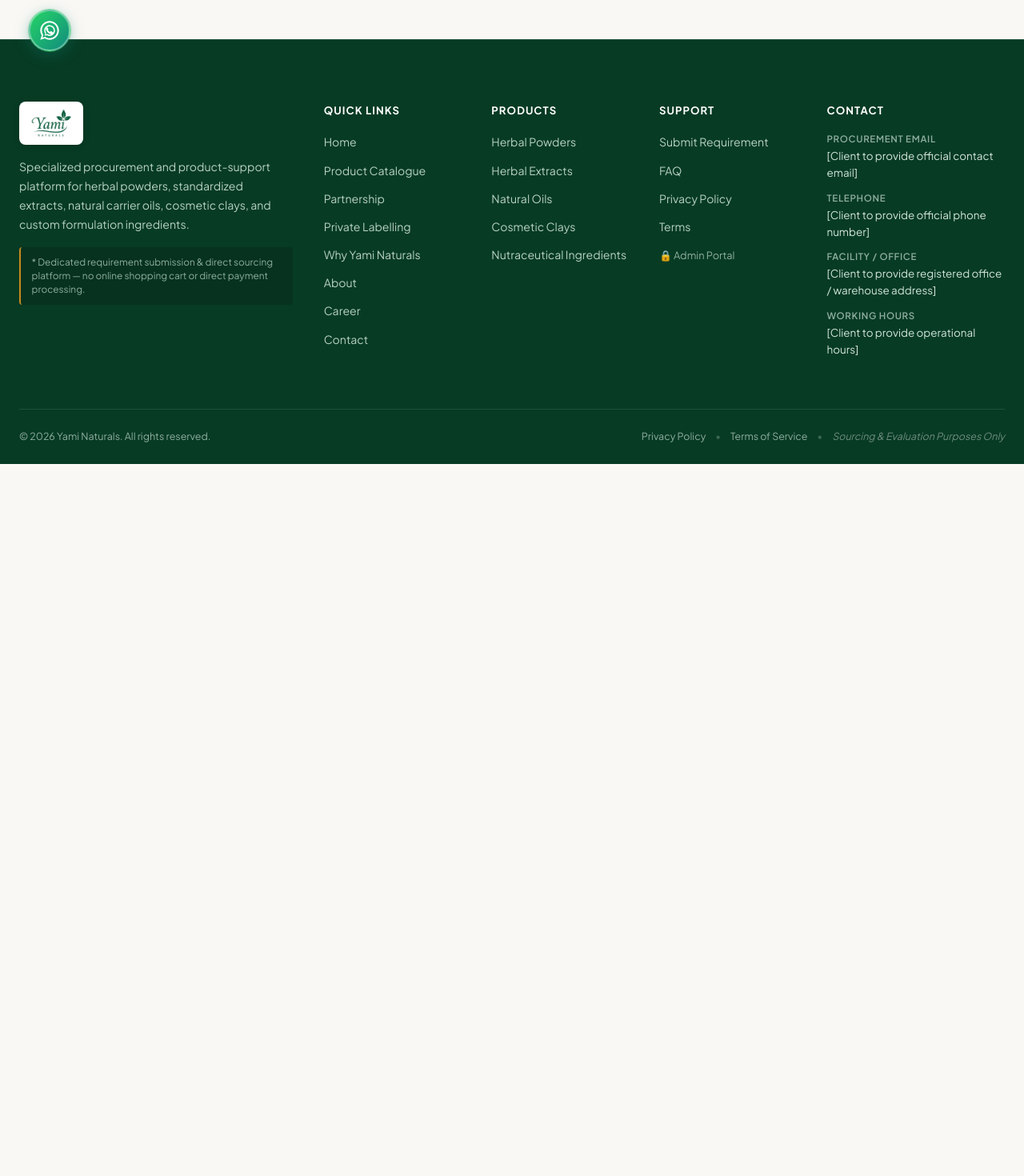
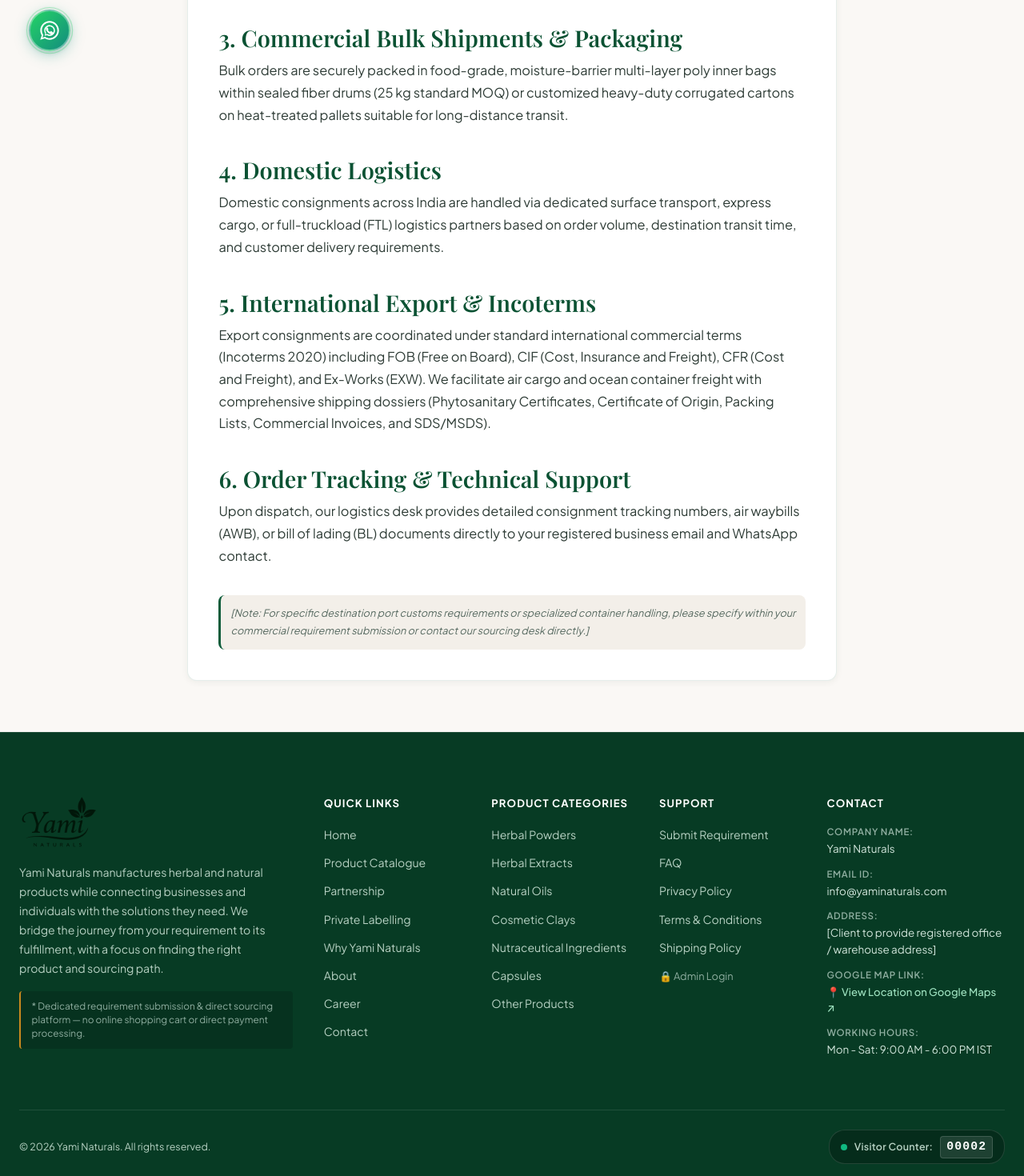
Before and after one commit to yaminaturals/yaminaturalsnewsite, a React (Vite) app: page /shipping-policy in a window 1280 px wide. Shown: the part 700-2170 px from the top of the page at 80% size. Before the commit the page ends 1280 px from the top, so only its background shows below. Built offline with nearby package versions, Linux system fonts and the light colour scheme; no server answers; a web font is replaced by a local one.

Commit message:
Comprehensive Footer update: transparent enlarged logo, custom text, all product categories, Terms & Conditions, Shipping Policy page, structured contact info, and real live visitor counter

```diff
--- a/src/app/App.tsx
+++ b/src/app/App.tsx
@@ -21,6 +21,7 @@
 import { TermsConditionsPage } from '../pages/public/TermsConditionsPage';
 import { CareerPage } from '../pages/public/CareerPage';
 import { PrivateLabellingPage } from '../pages/public/PrivateLabellingPage';
+import { ShippingPolicyPage } from '../pages/public/ShippingPolicyPage';
 import { NotFoundPage } from '../pages/public/NotFoundPage';
 
 // Admin Pages
@@ -63,6 +64,7 @@
           <Route path="/contact" element={<ContactPage />} />
           <Route path="/privacy-policy" element={<PrivacyPolicyPage />} />
           <Route path="/terms-conditions" element={<TermsConditionsPage />} />
+          <Route path="/shipping-policy" element={<ShippingPolicyPage />} />
           <Route path="*" element={<NotFoundPage />} />
         </Route>
 
--- a/src/components/layout/Footer/Footer.css
+++ b/src/components/layout/Footer/Footer.css
@@ -26,18 +26,28 @@
 
 .footer-logo-link {
   display: inline-block;
-  background-color: #ffffff;
-  padding: 0.5rem 0.85rem;
-  border-radius: var(--radius-sm);
+  background: transparent;
+  padding: 0;
+  border-radius: 0;
   width: fit-content;
-  box-shadow: 0 2px 8px rgba(0, 0, 0, 0.15);
+  box-shadow: none;
+  text-decoration: none;
 }
 
 .footer-logo {
-  height: 38px;
+  height: clamp(58px, 5.5vw, 76px);
   width: auto;
+  max-width: 260px;
   display: block;
   object-fit: contain;
+  mix-blend-mode: multiply;
+  background: transparent;
+  filter: contrast(1.05);
+  transition: transform var(--duration-fast) ease;
+}
+
+.footer-logo-link:hover .footer-logo {
+  transform: scale(1.02);
 }
 
 .footer-tagline {
@@ -133,6 +143,30 @@
   word-break: break-word;
 }
 
+.footer-contact-link {
+  color: #d1e5db;
+  text-decoration: none;
+  transition: color var(--duration-fast) ease;
+}
+
+.footer-contact-link:hover {
+  color: #ffffff;
+  text-decoration: underline;
+}
+
+.footer-map-link {
+  color: #9fe2c0;
+  text-decoration: none;
+  font-weight: 500;
+  font-size: 0.82rem;
+  transition: color var(--duration-fast) ease;
+}
+
+.footer-map-link:hover {
+  color: #ffffff;
+  text-decoration: underline;
+}
+
 /* Bottom Bar */
 .footer-bottom-bar {
   border-top: 1px solid rgba(255, 255, 255, 0.1);
@@ -149,30 +183,53 @@
   gap: var(--space-4);
 }
 
-.footer-legal-links {
-  display: flex;
-  align-items: center;
-  gap: var(--space-3);
-  flex-wrap: wrap;
+.footer-copyright {
+  color: #b7d1c3;
 }
 
-.footer-legal-link {
-  color: #8faea0;
-  text-decoration: none;
-  transition: color var(--duration-fast) ease;
+/* Real Visitor Counter Badge */
+.footer-visitor-counter {
+  display: inline-flex;
+  align-items: center;
+  gap: 0.55rem;
+  background: rgba(0, 0, 0, 0.25);
+  border: 1px solid rgba(255, 255, 255, 0.12);
+  padding: 0.4rem 0.85rem;
+  border-radius: 20px;
+  font-size: 0.78rem;
+  color: #b7d1c3;
 }
 
-.footer-legal-link:hover {
-  color: #ffffff;
+.visitor-pulse-dot {
+  width: 8px;
+  height: 8px;
+  background-color: #10b981;
+  border-radius: 50%;
+  box-shadow: 0 0 0 0 rgba(16, 185, 129, 0.7);
+  animation: visitor-pulse 2s infinite cubic-bezier(0.66, 0, 0, 1);
 }
 
-.footer-legal-divider {
-  opacity: 0.4;
+@keyframes visitor-pulse {
+  to {
+    box-shadow: 0 0 0 8px rgba(16, 185, 129, 0);
+  }
 }
 
-.footer-legal-note {
-  color: #6f8d7f;
-  font-style: italic;
+.visitor-counter-label {
+  font-weight: 600;
+  letter-spacing: 0.02em;
+}
+
+.visitor-counter-badge {
+  font-family: monospace, var(--font-mono, monospace);
+  font-size: 0.92rem;
+  font-weight: 800;
+  color: #ffffff;
+  background-color: rgba(255, 255, 255, 0.1);
+  padding: 0.1rem 0.45rem;
+  border-radius: 4px;
+  letter-spacing: 0.08em;
+  border: 1px solid rgba(255, 255, 255, 0.15);
 }
 
 /* Responsive Adaptations */
--- a/src/components/layout/Footer/Footer.tsx
+++ b/src/components/layout/Footer/Footer.tsx
@@ -1,11 +1,36 @@
-import React from 'react';
+import React, { useState, useEffect } from 'react';
 import { Link } from 'react-router-dom';
 import { Container } from '../../ui/Container/Container';
 import { siteConfig } from '../../../config/siteConfig';
+import { categoryService } from '../../../services/CategoryService';
+import { ProductCategory } from '../../../types';
+import { initialCategories } from '../../../data/categories.data';
+import { visitorCounterService } from '../../../services/VisitorCounterService';
 import './Footer.css';
 
 export const Footer: React.FC = () => {
   const currentYear = new Date().getFullYear();
+  const [categories, setCategories] = useState<ProductCategory[]>(initialCategories);
+  const [visitorCount, setVisitorCount] = useState<number>(1);
+
+  useEffect(() => {
+    // Record real visit on mount
+    const count = visitorCounterService.recordVisit();
+    setVisitorCount(count);
+
+    // Load dynamic categories
+    const loadCategories = async () => {
+      try {
+        const fetched = await categoryService.getCategories();
+        if (fetched && fetched.length > 0) {
+          setCategories(fetched);
+        }
+      } catch {
+        setCategories(initialCategories);
+      }
+    };
+    loadCategories();
+  }, []);
 
   return (
     <footer className="site-footer" role="contentinfo">
@@ -18,13 +43,13 @@
                 src={siteConfig.brand.logoPath}
                 alt="Yami Naturals"
                 className="footer-logo"
-                width="160"
-                height="42"
+                width="220"
+                height="65"
                 loading="lazy"
               />
             </Link>
             <p className="footer-tagline">
-              Specialized procurement and product-support platform for herbal powders, standardized extracts, natural carrier oils, cosmetic clays, and custom formulation ingredients.
+              Yami Naturals manufactures herbal and natural products while connecting businesses and individuals with the solutions they need. We bridge the journey from your requirement to its fulfillment, with a focus on finding the right product and sourcing path.
             </p>
             <div className="footer-neutral-badge">
               * Dedicated requirement submission & direct sourcing platform — no online shopping cart or direct payment processing.
@@ -46,15 +71,17 @@
             </ul>
           </div>
 
-          {/* Products */}
+          {/* Product Categories */}
           <div className="footer-col">
-            <p className="footer-col-title">Products</p>
+            <p className="footer-col-title">Product Categories</p>
             <ul className="footer-links-list">
-              <li><Link to="/products?category=herbal-powders" className="footer-link">Herbal Powders</Link></li>
-              <li><Link to="/products?category=herbal-extracts" className="footer-link">Herbal Extracts</Link></li>
-              <li><Link to="/products?category=natural-oils" className="footer-link">Natural Oils</Link></li>
-              <li><Link to="/products?category=cosmetic-clay-powders" className="footer-link">Cosmetic Clays</Link></li>
-              <li><Link to="/products?category=nutraceutical-ingredients" className="footer-link">Nutraceutical Ingredients</Link></li>
+              {categories.map((cat) => (
+                <li key={cat.id || cat.slug}>
+                  <Link to={`/products?category=${cat.slug}`} className="footer-link">
+                    {cat.name}
+                  </Link>
+                </li>
+              ))}
             </ul>
           </div>
 
@@ -65,47 +92,63 @@
               <li><Link to="/submit-requirement" className="footer-link">Submit Requirement</Link></li>
               <li><Link to="/faq" className="footer-link">FAQ</Link></li>
               <li><Link to="/privacy-policy" className="footer-link">Privacy Policy</Link></li>
-              <li><Link to="/terms-conditions" className="footer-link">Terms</Link></li>
-              <li><Link to="/admin/login" className="footer-link footer-admin-link">🔒 Admin Portal</Link></li>
+              <li><Link to="/terms-conditions" className="footer-link">Terms & Conditions</Link></li>
+              <li><Link to="/shipping-policy" className="footer-link">Shipping Policy</Link></li>
+              <li><Link to="/admin/login" className="footer-link footer-admin-link">🔒 Admin Login</Link></li>
             </ul>
           </div>
 
-          {/* Contact Section with Neutral Placeholders */}
+          {/* Contact Section */}
           <div className="footer-col footer-contact-col">
             <p className="footer-col-title">Contact</p>
             <div className="footer-contact-box">
               <div className="footer-contact-item">
-                <span className="footer-contact-label">Procurement Email</span>
-                <span className="footer-contact-val">{siteConfig.contact.email}</span>
+                <span className="footer-contact-label">Company Name:</span>
+                <span className="footer-contact-val">{siteConfig.contact.companyName || 'Yami Naturals'}</span>
               </div>
               <div className="footer-contact-item">
-                <span className="footer-contact-label">Telephone</span>
-                <span className="footer-contact-val">{siteConfig.contact.phone}</span>
+                <span className="footer-contact-label">Email Id:</span>
+                <a href={`mailto:${siteConfig.contact.email}`} className="footer-contact-val footer-contact-link">
+                  {siteConfig.contact.email}
+                </a>
               </div>
               <div className="footer-contact-item">
-                <span className="footer-contact-label">Facility / Office</span>
+                <span className="footer-contact-label">Address:</span>
                 <span className="footer-contact-val">{siteConfig.contact.address}</span>
               </div>
               <div className="footer-contact-item">
-                <span className="footer-contact-label">Working Hours</span>
+                <span className="footer-contact-label">Google Map Link:</span>
+                <a
+                  href={siteConfig.contact.googleMapsUrl}
+                  target="_blank"
+                  rel="noopener noreferrer"
+                  className="footer-contact-val footer-map-link"
+                >
+                  📍 View Location on Google Maps ↗
+                </a>
+              </div>
+              <div className="footer-contact-item">
+                <span className="footer-contact-label">Working Hours:</span>
                 <span className="footer-contact-val">{siteConfig.contact.businessHours}</span>
               </div>
             </div>
           </div>
         </div>
 
-        {/* Bottom Legal Bar */}
+        {/* Bottom Bar with Real Visitor Counter */}
         <div className="footer-bottom-bar">
           <div className="footer-bottom-inner">
             <div className="footer-copyright">
               © {currentYear} {siteConfig.brand.name}. All rights reserved.
             </div>
-            <div className="footer-legal-links">
-              <Link to="/privacy-policy" className="footer-legal-link">Privacy Policy</Link>
-              <span className="footer-legal-divider">•</span>
-              <Link to="/terms-conditions" className="footer-legal-link">Terms of Service</Link>
-              <span className="footer-legal-divider">•</span>
-              <span className="footer-legal-note">Sourcing & Evaluation Purposes Only</span>
+
+            {/* Actual Real Visitor Counter */}
+            <div className="footer-visitor-counter" title="Actual visitor sessions counted on this website">
+              <span className="visitor-pulse-dot" />
+              <span className="visitor-counter-label">Visitor Counter:</span>
+              <span className="visitor-counter-badge">
+                {String(visitorCount).padStart(5, '0')}
+              </span>
             </div>
           </div>
         </div>
--- a/src/config/siteConfig.ts
+++ b/src/config/siteConfig.ts
@@ -20,12 +20,13 @@
     twitterCard: 'summary_large_image',
   },
   contact: {
-    // Official client details to be confirmed
-    email: '[Client to provide official contact email]',
+    companyName: 'Yami Naturals',
+    email: 'info@yaminaturals.com',
     phone: '[Client to provide official phone number]',
-    whatsapp: '[Client to provide WhatsApp number]',
+    whatsapp: '+91 8780664057',
     address: '[Client to provide registered office / warehouse address]',
-    businessHours: '[Client to provide operational hours]',
+    googleMapsUrl: 'https://maps.google.com',
+    businessHours: 'Mon - Sat: 9:00 AM - 6:00 PM IST',
   },
   social: {
     linkedin: '#',
--- /dev/null
+++ b/src/pages/public/ShippingPolicyPage.tsx
@@ -0,0 +1,79 @@
+import React from 'react';
+import { SEO } from '../../components/common/SEO';
+import { generateBreadcrumbSchema } from '../../utils/seoSchemas';
+import { Container } from '../../components/ui/Container/Container';
+import { Card } from '../../components/ui/Card/Card';
+
+export const ShippingPolicyPage: React.FC = () => {
+  return (
+    <div style={{ padding: 'clamp(2.5rem, 5vw, 5rem) 0' }}>
+      <SEO
+        title="Shipping & Dispatch Policy | Yami Naturals"
+        description="Shipping, sample dispatch, domestic transport, and international export logistics policy for botanical extracts and herbal ingredients."
+        canonicalPath="/shipping-policy"
+        structuredData={generateBreadcrumbSchema([
+          { name: 'Home', url: '/' },
+          { name: 'Shipping Policy', url: '/shipping-policy' },
+        ])}
+      />
+      <Container size="narrow">
+        <h1>Shipping & Dispatch Policy</h1>
+        <p className="text-muted" style={{ marginBottom: 'var(--space-6)' }}>
+          Last updated: September 2026
+        </p>
+
+        <Card variant="surface" padding="lg">
+          <div style={{ display: 'flex', flexDirection: 'column', gap: 'var(--space-5)', fontSize: 'var(--font-size-sm)', lineHeight: 'var(--line-height-relaxed)', color: 'var(--color-text-main)' }}>
+            <div>
+              <h4 style={{ color: 'var(--color-primary-800)', marginBottom: 'var(--space-2)' }}>1. Scope & Fulfillment Workflow</h4>
+              <p>
+                Yami Naturals coordinates domestic and international dispatch for herbal powders, standardized extracts, essential oils, cosmetic clays, and custom formulation batches. Every consignment is dispatched in compliance with agreed commercial specifications and required regulatory documentation.
+              </p>
+            </div>
+
+            <div>
+              <h4 style={{ color: 'var(--color-primary-800)', marginBottom: 'var(--space-2)' }}>2. Sample Dispatch</h4>
+              <p>
+                Evaluation samples (typically 50g to 500g depending on material classification) are packed in airtight, tamper-evident barrier pouches and dispatched via priority express courier services accompanied by corresponding batch Certificates of Analysis (COA).
+              </p>
+            </div>
+
+            <div>
+              <h4 style={{ color: 'var(--color-primary-800)', marginBottom: 'var(--space-2)' }}>3. Commercial Bulk Shipments & Packaging</h4>
+              <p>
+                Bulk orders are securely packed in food-grade, moisture-barrier multi-layer poly inner bags within sealed fiber drums (25 kg standard MOQ) or customized heavy-duty corrugated cartons on heat-treated pallets suitable for long-distance transit.
+              </p>
+            </div>
+
+            <div>
+              <h4 style={{ color: 'var(--color-primary-800)', marginBottom: 'var(--space-2)' }}>4. Domestic Logistics</h4>
+              <p>
+                Domestic consignments across India are handled via dedicated surface transport, express cargo, or full-truckload (FTL) logistics partners based on order volume, destination transit time, and customer delivery requirements.
+              </p>
+            </div>
+
+            <div>
+              <h4 style={{ color: 'var(--color-primary-800)', marginBottom: 'var(--space-2)' }}>5. International Export & Incoterms</h4>
+              <p>
+                Export consignments are coordinated under standard international commercial terms (Incoterms 2020) including FOB (Free on Board), CIF (Cost, Insurance and Freight), CFR (Cost and Freight), and Ex-Works (EXW). We facilitate air cargo and ocean container freight with comprehensive shipping dossiers (Phytosanitary Certificates, Certificate of Origin, Packing Lists, Commercial Invoices, and SDS/MSDS).
+              </p>
+            </div>
+
+            <div>
+              <h4 style={{ color: 'var(--color-primary-800)', marginBottom: 'var(--space-2)' }}>6. Order Tracking & Technical Support</h4>
+              <p>
+                Upon dispatch, our logistics desk provides detailed consignment tracking numbers, air waybills (AWB), or bill of lading (BL) documents directly to your registered business email and WhatsApp contact.
+              </p>
+            </div>
+
+            <div style={{ padding: 'var(--space-3)', backgroundColor: 'var(--color-bg-subtle)', borderRadius: 'var(--radius-sm)', borderLeft: '3px solid var(--color-primary-600)' }}>
+              <p className="text-muted" style={{ margin: 0, fontStyle: 'italic', fontSize: 'var(--font-size-xs)' }}>
+                [Note: For specific destination port customs requirements or specialized container handling, please specify within your commercial requirement submission or contact our sourcing desk directly.]
+              </p>
+            </div>
+          </div>
+        </Card>
+      </Container>
+    </div>
+  );
+};
--- /dev/null
+++ b/src/services/VisitorCounterService.ts
@@ -0,0 +1,34 @@
+import { storageService } from './StorageService';
+
+class VisitorCounterService {
+  private storageKey = 'yn_actual_visitor_count';
+
+  /**
+   * Records a visit whenever the website is opened.
+   * Increments the actual count for every visit / session.
+   */
+  recordVisit(): number {
+    try {
+      const currentCount = storageService.getItem<number>(this.storageKey, 0);
+      const newCount = currentCount + 1;
+      storageService.setItem(this.storageKey, newCount);
+      return newCount;
+    } catch {
+      return 1;
+    }
+  }
+
+  /**
+   * Retrieves the current actual visitor count.
+   */
+  getVisitorCount(): number {
+    try {
+      const count = storageService.getItem<number>(this.storageKey, 0);
+      return count > 0 ? count : 1;
+    } catch {
+      return 1;
+    }
+  }
+}
+
+export const visitorCounterService = new VisitorCounterService();
```
